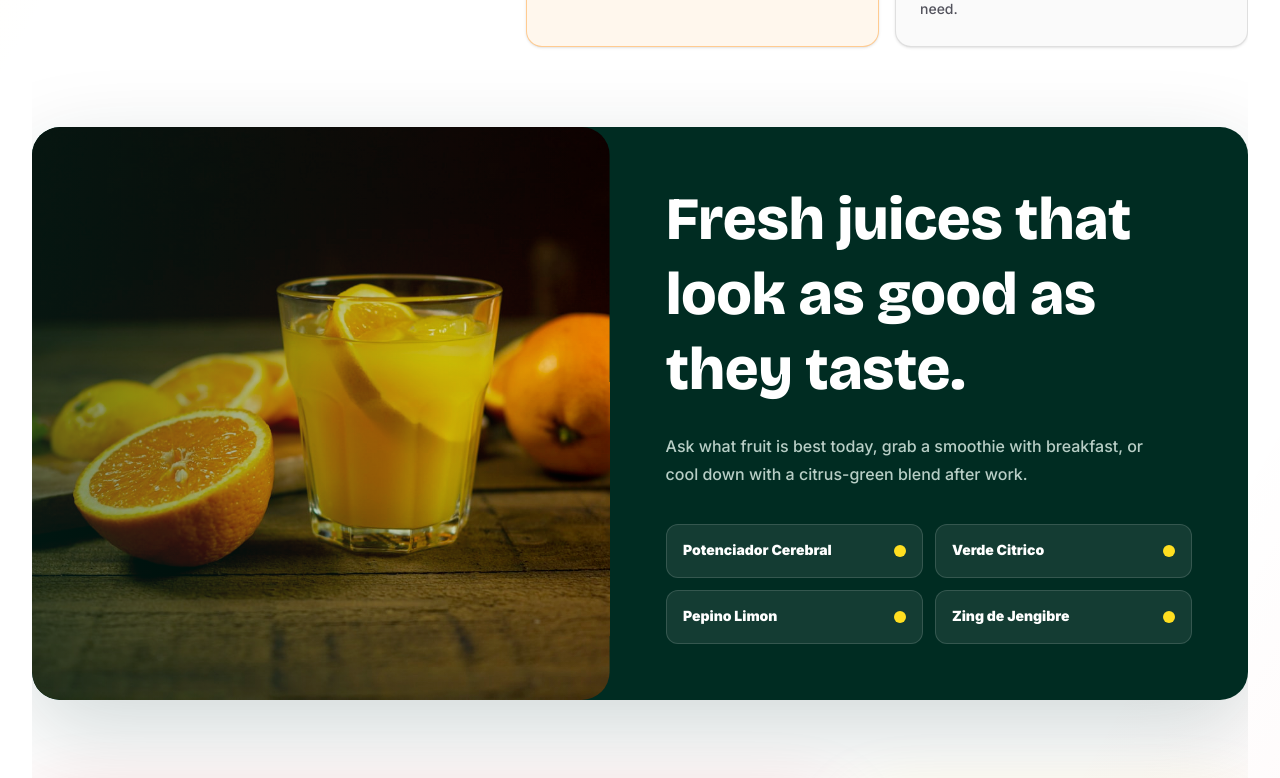
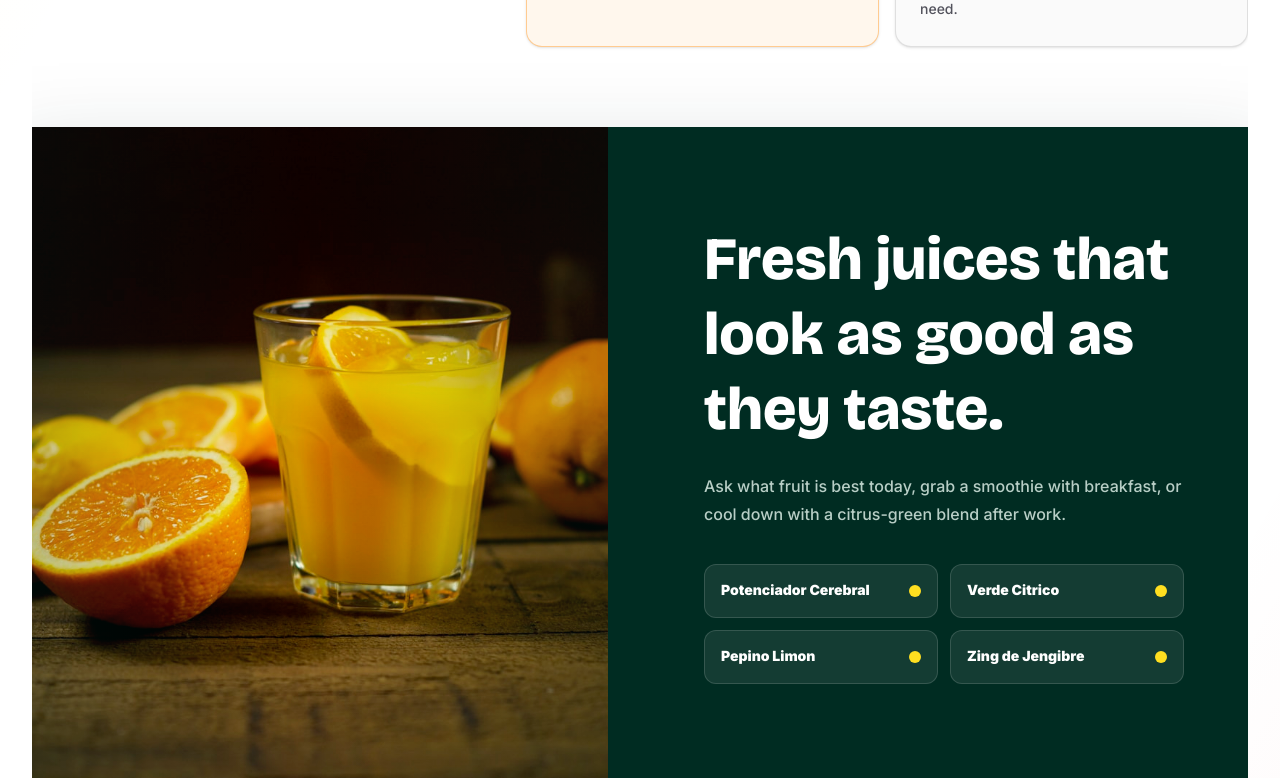
Before and after one commit to Volta-NYC/Erci-Market, a Next.js app: page / in a window 1280 px wide. Shown: the part 1600-2378 px from the top of the page. Built offline with nearby package versions, Linux system fonts and the light colour scheme.

Commit message:
Make juice section full bleed and visible

```diff
--- a/src/app/page.tsx
+++ b/src/app/page.tsx
@@ -200,12 +200,15 @@ export default function HomePage() {
         </div>
       </section>
 
-      <section className="scroll-reveal grid overflow-hidden rounded-[28px] bg-emerald-950 text-white shadow-[0_30px_90px_rgba(4,47,46,0.18)] lg:grid-cols-[0.95fr_1.05fr]">
-        <div className="scroll-image-wipe relative min-h-[420px]">
-          <img src={images.juice} alt="Fresh juices and fruit" className="h-full min-h-[420px] w-full object-cover" />
-          <div className="absolute inset-0 bg-gradient-to-r from-emerald-950/50 to-transparent" />
+      <section className="scroll-reveal relative left-1/2 grid w-screen -translate-x-1/2 overflow-hidden bg-emerald-950 text-white shadow-[0_30px_90px_rgba(4,47,46,0.18)] lg:grid-cols-[0.95fr_1.05fr]">
+        <div
+          className="relative min-h-[420px] bg-cover bg-center bg-no-repeat lg:min-h-[620px]"
+          style={{ backgroundImage: `url(${images.juice})` }}
+        >
+          <img src={images.juice} alt="Fresh juices and fruit" className="absolute inset-0 block h-full w-full object-cover opacity-100" loading="eager" />
+          <div className="absolute inset-0 bg-gradient-to-r from-emerald-950/22 via-transparent to-emerald-950/18" />
         </div>
-        <div className="p-7 sm:p-10 lg:p-14">
+        <div className="px-5 py-16 sm:px-8 sm:py-20 lg:px-16 lg:py-24 xl:px-24">
           <h2 className="scroll-reveal-left font-display max-w-xl text-4xl font-extrabold leading-tight sm:text-6xl">{t.juiceTitle}</h2>
           <p className="mt-6 max-w-lg text-base font-medium leading-7 text-emerald-50/78">{t.juiceText}</p>
           <div className="reveal-stagger mt-9 grid gap-3 sm:grid-cols-2">
```
